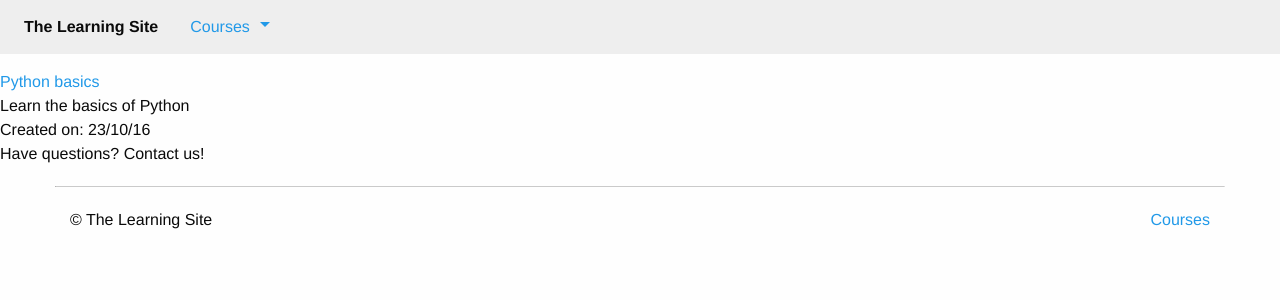
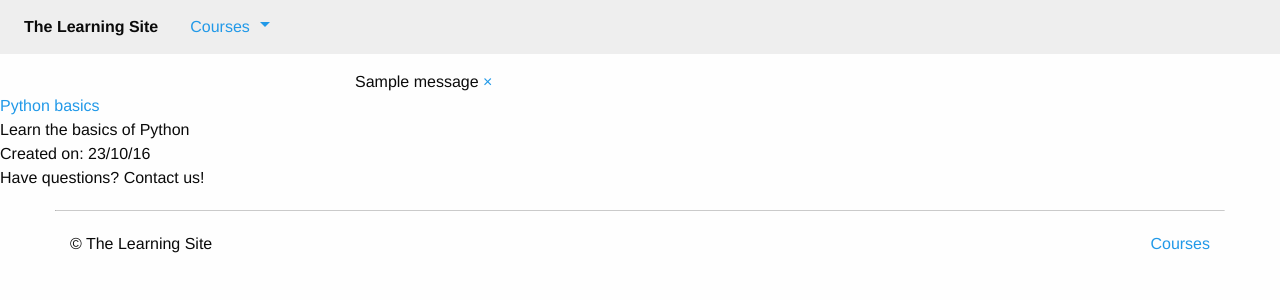
Before and after one commit to rgerhardt/Treehouse_Python_Track, a Django app: page /courses/ in a window 1280 px wide. Shown: the top 300 px of the page. Run offline with Django 3.2, Linux system fonts and the light colour scheme; data comes from the database, SQL or seed files in the repository; one stand-in notice (Sample message) is shown.

Commit message:
Added request messages

```diff
--- a/learning_site2/templates/layout.html
+++ b/learning_site2/templates/layout.html
@@ -27,6 +27,18 @@
                 </ul>
             </section>
         </nav>
+        {%  if messages %}
+            <div class="row">
+                <div class="small-6 small-centered columns">
+                    {% for message in messages %}
+                        <div data-alert class="alert-box {{ message.tags }} radius">
+                            {{ message }}
+                            <a href="#" class="close">&times;</a>
+                        </div>
+                    {%  endfor %}
+                </div>
+            </div>
+        {% endif %}
         {% block content %}{% endblock %}
         <footer class="row columns">
             <hr/>
```
